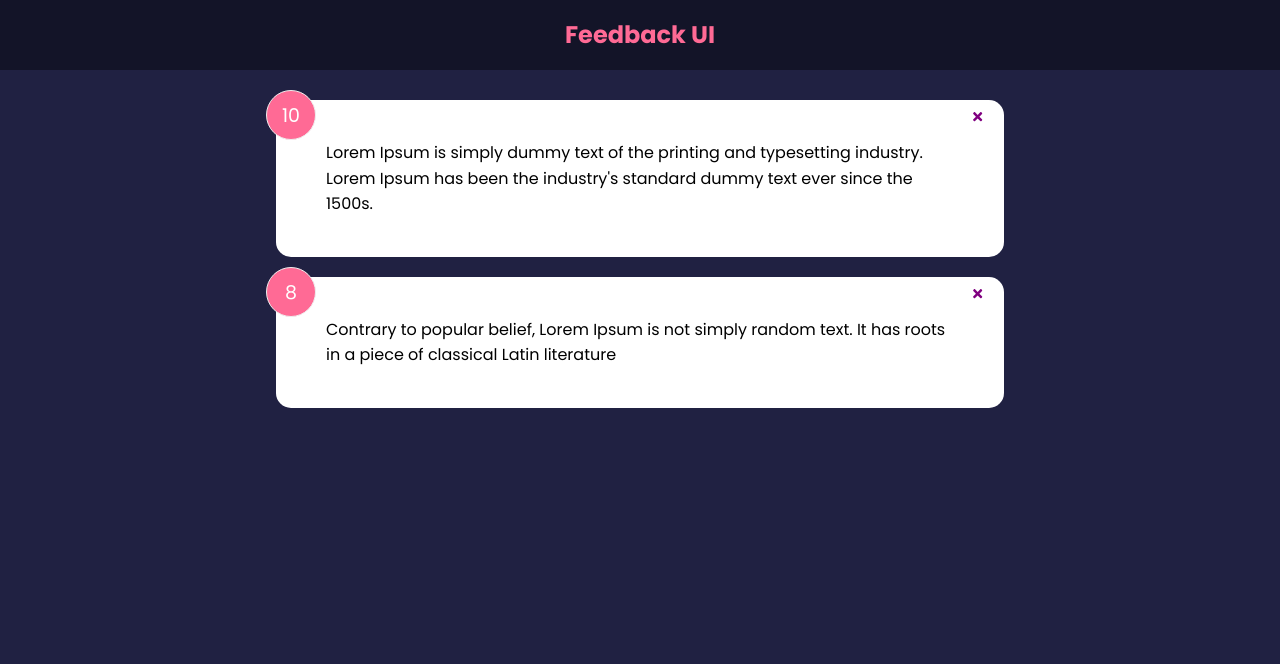
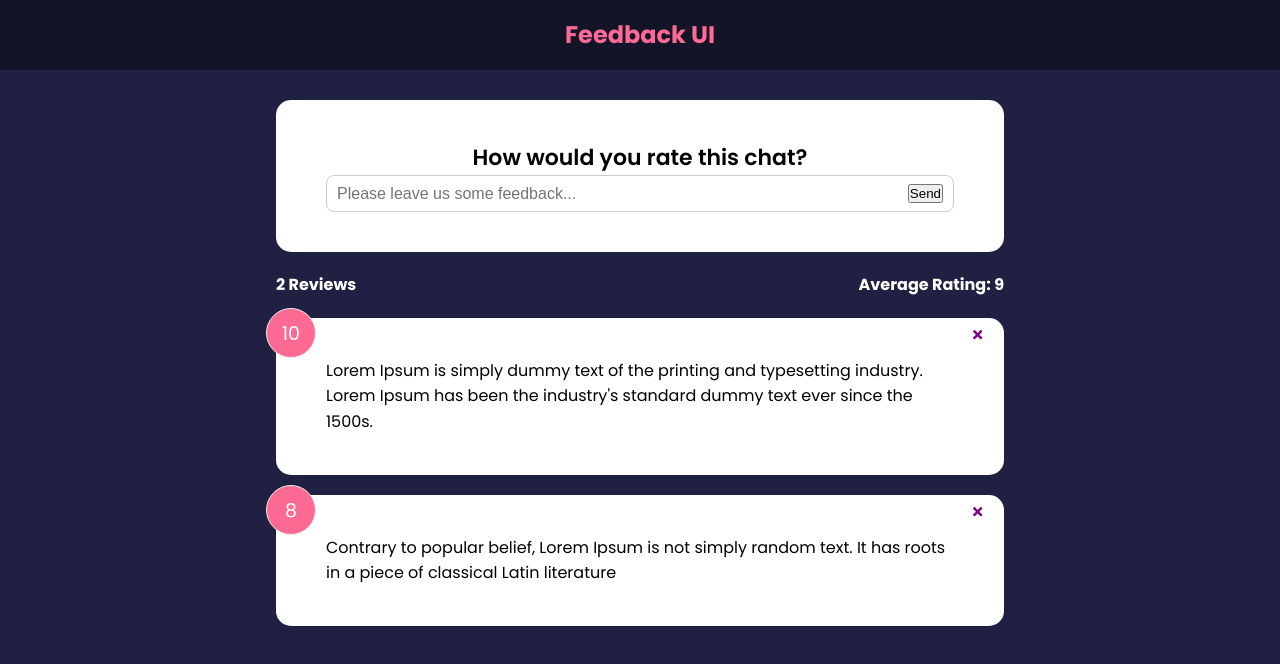
Before and after one commit to cday96/feedback-app, a React (Create React App) app: page / in a window 1280 px wide. Shown: the top 664 px of the page. Built offline with nearby package versions, Linux system fonts and the light colour scheme.

Commit message:
added feedback form comp

```diff
--- a/src/App.js
+++ b/src/App.js
@@ -1,7 +1,9 @@
 import { useState } from "react"
 import Header from "./components/Header"
+import FeedbackStats from "./components/FeedbackStats"
 import FeedbackList from "./components/FeedbackList"
 import FeedbackData from "./data/FeedbackData"
+import FeedbackForm from "./components/FeedbackForm"
 
 function App() {
 
@@ -19,6 +21,8 @@
         <>
             <Header />
             <div className = "container">
+                <FeedbackForm />
+                <FeedbackStats feedback = { feedback } />
                 <FeedbackList feedback = { feedback } handleDelete = { deleteFeedback } />
             </div>
         </>
--- /dev/null
+++ b/src/components/FeedbackForm.jsx
@@ -0,0 +1,31 @@
+import React from 'react'
+import { useState } from 'react'
+import Card from './shared/Card'
+
+function FeedbackForm() {
+
+    const [text, setText] = useState("")
+
+    const handleTextChange = (e) => {
+        setText(e.target.value)
+    }
+
+    return (
+        <Card>
+            <form>
+                <h2>How would you rate this chat?</h2>
+                {/* {todo - rating select component} */}
+                <div className="input-group">
+                    <input
+                        onChange = { handleTextChange }
+                        type = "text"
+                        placeholder = "Please leave us some feedback..."
+                        value = { text } />
+                    <button type = "submit">Send</button>
+                </div>
+            </form>
+        </Card>
+    )
+}
+
+export default FeedbackForm
--- /dev/null
+++ b/src/components/FeedbackStats.jsx
@@ -0,0 +1,27 @@
+import React from 'react'
+import PropTypes from 'prop-types'
+
+function FeedbackStats({ feedback }) {
+
+    //Determine avg rating value
+    let average = feedback.reduce((acc, cur) => {
+        return acc + cur.rating
+    }, 0) / feedback.length
+
+    //console.log(average)
+    //set to one decimal and trim trailing 0 on whole number
+    average = average.toFixed(1).replace(/[.,]0$/, '')
+
+    return (
+        <div className = "feedback-stats">
+            <h4>{ feedback.length } Reviews</h4>
+            <h4>Average Rating: { isNaN(average) ? 0 : average }</h4>
+        </div>
+    )
+}
+
+FeedbackStats.propTypes = {
+    feedback: PropTypes.array.isRequired
+}
+
+export default FeedbackStats
```
